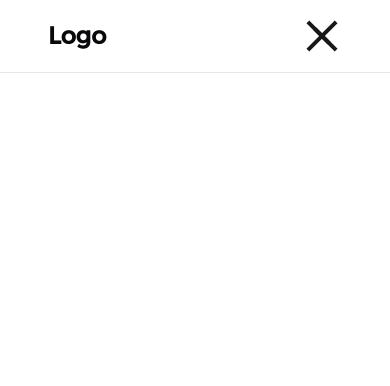
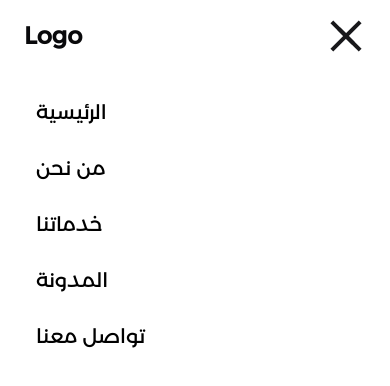
Before and after one commit to Yahia-Ahmed-abdelrazik/tec-company, a React (Vite) app: page / in a window 390 px wide. Both pictures are taken after a click on the button 322 px from the left and 36 px from the top of the page. Shown: the top 386 px of the page. Built offline with nearby package versions, Linux system fonts and the light colour scheme.

Commit message:
add-navbar-mobile

```diff
--- a/src/components/Navbar/Cursor.tsx
+++ b/src/components/Navbar/Cursor.tsx
@@ -2,6 +2,8 @@ import { motion } from "framer-motion";
 type Position = {
   left: number;
   width: number;
+  height: number;
+  top: number;
   opacity: number;
 };
 export const Cursor = ({ position }: { position: Position }) => {
--- a/src/components/Navbar/HamburgerButton .tsx
+++ b/src/components/Navbar/HamburgerButton .tsx
@@ -1,8 +1,12 @@
-import { useState } from "react";
 import { MotionConfig, motion } from "framer-motion";
 
-export const HamburgerButton = () => {
-  const [active, setActive] = useState(false);
+export const HamburgerButton = ({
+  activeToggle,
+  setActiveToggle,
+}: {
+  activeToggle: boolean;
+  setActiveToggle: (value: boolean) => void;
+}) => {
   return (
     <div className="inline-flex items-center p-2 w-10 h-10 justify-center text-sm text-zinc-900 rounded-lg md:hidden hover:bg-zinc-200 focus:outline-none focus:ring-2 focus:ring-zinc-900">
       <MotionConfig
@@ -13,8 +17,8 @@ export const HamburgerButton = () => {
       >
         <motion.button
           initial={false}
-          animate={active ? "open" : "closed"}
-          onClick={() => setActive((pv) => !pv)}
+          animate={activeToggle ? "open" : "closed"}
+          onClick={() => setActiveToggle((pv: boolean) => !pv)}
           className="relative h-20 w-20 rounded-full bg-white/0 transition-colors hover:bg-white/20"
         >
           <motion.span
--- a/src/components/Navbar/Navlinks.tsx
+++ b/src/components/Navbar/Navlinks.tsx
@@ -5,19 +5,23 @@ import { Cursor } from "./Cursor";
 type Position = {
   left: number;
   width: number;
+  height: number;
+  top: number;
   opacity: number;
 };
-
-export const Navlinks = () => {
+export const Navlinks = ({ activeToggle }: { activeToggle: boolean }) => {
   const [position, setPosition] = useState<Position>({
     left: 0,
     width: 0,
+    height: 0,
+    top: 0,
     opacity: 0,
   });
 
   return (
+    <>
       <div
-      className="items-center justify-between hidden w-full md:flex md:w-auto md:order-1"
+        className=" items-center justify-between hidden w-full md:flex md:w-auto md:order-1"
         id="navbar-sticky"
       >
         <ul
@@ -27,7 +31,7 @@ export const Navlinks = () => {
               opacity: 0,
             }));
           }}
-        className="relative mx-auto flex w-fit  border-black bg-white"
+          className="relative mx-auto flex w-fit  bg-white"
         >
           <Tab setPosition={setPosition}>الرئيسية</Tab>
           <Tab setPosition={setPosition}>من نحن</Tab>
@@ -38,5 +42,26 @@ export const Navlinks = () => {
           <Cursor position={position} />
         </ul>
       </div>
+      {/* mobile */}
+      {activeToggle && (
+        <ul
+          onMouseLeave={() => {
+            setPosition((pv) => ({
+              ...pv,
+              opacity: 0,
+            }));
+          }}
+          className=" absolute right-0 top-[100%] flex flex-col  w-full gap-y-4  py-5 px-6 -ml-6 bg-white animate-slide-from-right transition-all duration-500 "
+        >
+          <Tab setPosition={setPosition}>الرئيسية</Tab>
+          <Tab setPosition={setPosition}>من نحن</Tab>
+          <Tab setPosition={setPosition}>خدماتنا</Tab>
+          <Tab setPosition={setPosition}>المدونة</Tab>
+          <Tab setPosition={setPosition}>تواصل معنا</Tab>
+
+          <Cursor position={position} />
+        </ul>
+      )}
+    </>
   );
 };
--- a/src/components/Navbar/Tab.tsx
+++ b/src/components/Navbar/Tab.tsx
@@ -1,7 +1,10 @@
 import { Dispatch, SetStateAction, useRef } from "react";
+
 type Position = {
   left: number;
   width: number;
+  height: number;
+  top: number;
   opacity: number;
 };
 
@@ -10,27 +13,32 @@ export const Tab = ({
   setPosition,
 }: {
   children: string;
+  activeToggle: boolean;
   setPosition: Dispatch<SetStateAction<Position>>;
 }) => {
   const ref = useRef<null | HTMLLIElement>(null);
 
   return (
+    <>
       <li
         ref={ref}
         onMouseEnter={() => {
           if (!ref?.current) return;
 
-        const { width } = ref.current.getBoundingClientRect();
+          const { height, width } = ref.current.getBoundingClientRect();
 
           setPosition({
             left: ref.current.offsetLeft,
+            top: ref.current.offsetTop,
             width,
+            height,
             opacity: 1,
           });
         }}
-      className="relative z-10 block cursor-pointer px-3 py-1.5 text-xs uppercase text-white mix-blend-difference md:px-5 md:py-3 md:text-base"
+        className="relative z-10 block cursor-pointer px-3 py-1.5 text-xl uppercase text-white mix-blend-difference md:px-5 md:py-3 md:text-base"
       >
         <a href="#">{children}</a>
       </li>
+    </>
   );
 };
--- a/src/components/Navbar/navbar.tsx
+++ b/src/components/Navbar/navbar.tsx
@@ -1,10 +1,12 @@
+import { useState } from "react";
 import { HamburgerButton } from "./HamburgerButton ";
 import { Navlinks } from "./Navlinks";
 
 export const Navbar = () => {
+  const [activeToggle, setActiveToggle] = useState(false);
   return (
-    <nav className=" bg-white   fixed w-full z-20 top-0 start-0 border-b border-gray-200 ">
-      <div className="max-w-screen-xl flex flex-wrap items-center justify-between mx-auto p-4 px-12">
+    <nav className=" bg-white fixed w-full z-20 top-0 start-0 border-b border-gray-200 ">
+      <div className="relative max-w-screen-xl flex flex-wrap items-center justify-between mx-auto py-4 px-6 md:px-12">
         {/* logo */}
         <a
           href="https://flowbite.com/"
@@ -21,10 +23,13 @@ export const Navbar = () => {
         </a>
         {/* toggle */}
 
-        <HamburgerButton />
+        <HamburgerButton
+          activeToggle={activeToggle}
+          setActiveToggle={setActiveToggle}
+        />
 
         {/* navlinks */}
-        <Navlinks />
+        <Navlinks activeToggle={activeToggle} />
       </div>
     </nav>
   );
--- a/tailwind.config.js
+++ b/tailwind.config.js
@@ -5,53 +5,62 @@ module.exports = {
   theme: {
     extend: {
       borderRadius: {
-  			lg: 'var(--radius)',
-  			md: 'calc(var(--radius) - 2px)',
-  			sm: 'calc(var(--radius) - 4px)'
+        lg: "var(--radius)",
+        md: "calc(var(--radius) - 2px)",
+        sm: "calc(var(--radius) - 4px)",
       },
       colors: {
-  			background: 'hsl(var(--background))',
-  			foreground: 'hsl(var(--foreground))',
+        background: "hsl(var(--background))",
+        foreground: "hsl(var(--foreground))",
         card: {
-  				DEFAULT: 'hsl(var(--card))',
-  				foreground: 'hsl(var(--card-foreground))'
+          DEFAULT: "hsl(var(--card))",
+          foreground: "hsl(var(--card-foreground))",
         },
         popover: {
-  				DEFAULT: 'hsl(var(--popover))',
-  				foreground: 'hsl(var(--popover-foreground))'
+          DEFAULT: "hsl(var(--popover))",
+          foreground: "hsl(var(--popover-foreground))",
         },
         primary: {
-  				DEFAULT: 'hsl(var(--primary))',
-  				foreground: 'hsl(var(--primary-foreground))'
+          DEFAULT: "hsl(var(--primary))",
+          foreground: "hsl(var(--primary-foreground))",
         },
         secondary: {
-  				DEFAULT: 'hsl(var(--secondary))',
-  				foreground: 'hsl(var(--secondary-foreground))'
+          DEFAULT: "hsl(var(--secondary))",
+          foreground: "hsl(var(--secondary-foreground))",
         },
         muted: {
-  				DEFAULT: 'hsl(var(--muted))',
-  				foreground: 'hsl(var(--muted-foreground))'
+          DEFAULT: "hsl(var(--muted))",
+          foreground: "hsl(var(--muted-foreground))",
         },
         accent: {
-  				DEFAULT: 'hsl(var(--accent))',
-  				foreground: 'hsl(var(--accent-foreground))'
+          DEFAULT: "hsl(var(--accent))",
+          foreground: "hsl(var(--accent-foreground))",
         },
         destructive: {
-  				DEFAULT: 'hsl(var(--destructive))',
-  				foreground: 'hsl(var(--destructive-foreground))'
+          DEFAULT: "hsl(var(--destructive))",
+          foreground: "hsl(var(--destructive-foreground))",
         },
-  			border: 'hsl(var(--border))',
-  			input: 'hsl(var(--input))',
-  			ring: 'hsl(var(--ring))',
+        border: "hsl(var(--border))",
+        input: "hsl(var(--input))",
+        ring: "hsl(var(--ring))",
         chart: {
-  				'1': 'hsl(var(--chart-1))',
-  				'2': 'hsl(var(--chart-2))',
-  				'3': 'hsl(var(--chart-3))',
-  				'4': 'hsl(var(--chart-4))',
-  				'5': 'hsl(var(--chart-5))'
-  			}
-  		}
-  	}
+          1: "hsl(var(--chart-1))",
+          2: "hsl(var(--chart-2))",
+          3: "hsl(var(--chart-3))",
+          4: "hsl(var(--chart-4))",
+          5: "hsl(var(--chart-5))",
+        },
+      },
+      animation: {
+        "slide-from-right": "slide-from-right 1s ease-in-out",
+      },
+      keyframes: {
+        "slide-from-right": {
+          "0%": { transform: "translateX(100%)" } /* Start from right */,
+          "100%": { transform: "translateX(0)" } /* End at original position */,
+        },
+      },
+    },
   },
   plugins: [require("tailwindcss-animate")],
 };
```
Also changed, not shown: src/App.css (line endings or trailing spaces). Lines whose indentation alone changed are shown as unchanged.
